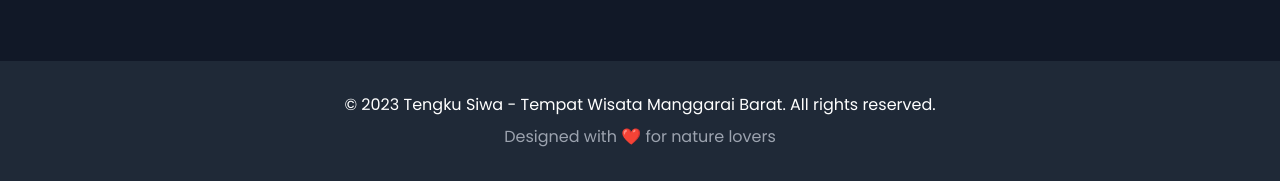
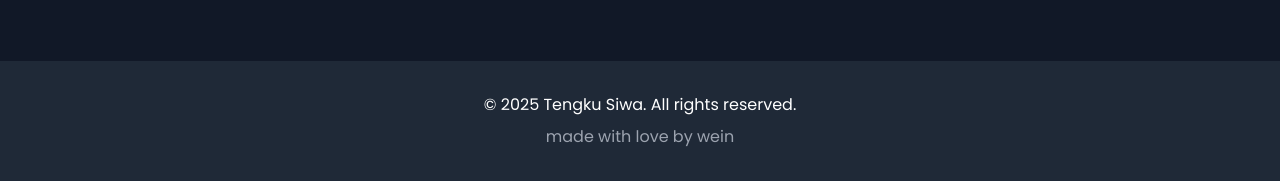
Before and after one commit to weingrowth/weingrowth.github.io, a plain HTML site: page index.html in a window 1280 px wide. Shown: the part 3711-3892 px from the top of the page. Drawn offline with nearby package versions, Linux system fonts and the light colour scheme.

Commit message:
Update index.html

```diff
--- a/index.html
+++ b/index.html
@@ -357,8 +357,8 @@
     <!-- Footer -->
     <footer class="bg-gray-800 text-white py-8">
         <div class="container mx-auto px-4 text-center">
-            <p>&copy; 2023 Tengku Siwa - Tempat Wisata Manggarai Barat. All rights reserved.</p>
-            <p class="mt-2 text-gray-400">Designed with ❤️ for nature lovers</p>
+            <p>&copy; 2025 Tengku Siwa. All rights reserved.</p>
+            <p class="mt-2 text-gray-400">made with love by wein</p>
         </div>
     </footer>
 
```
